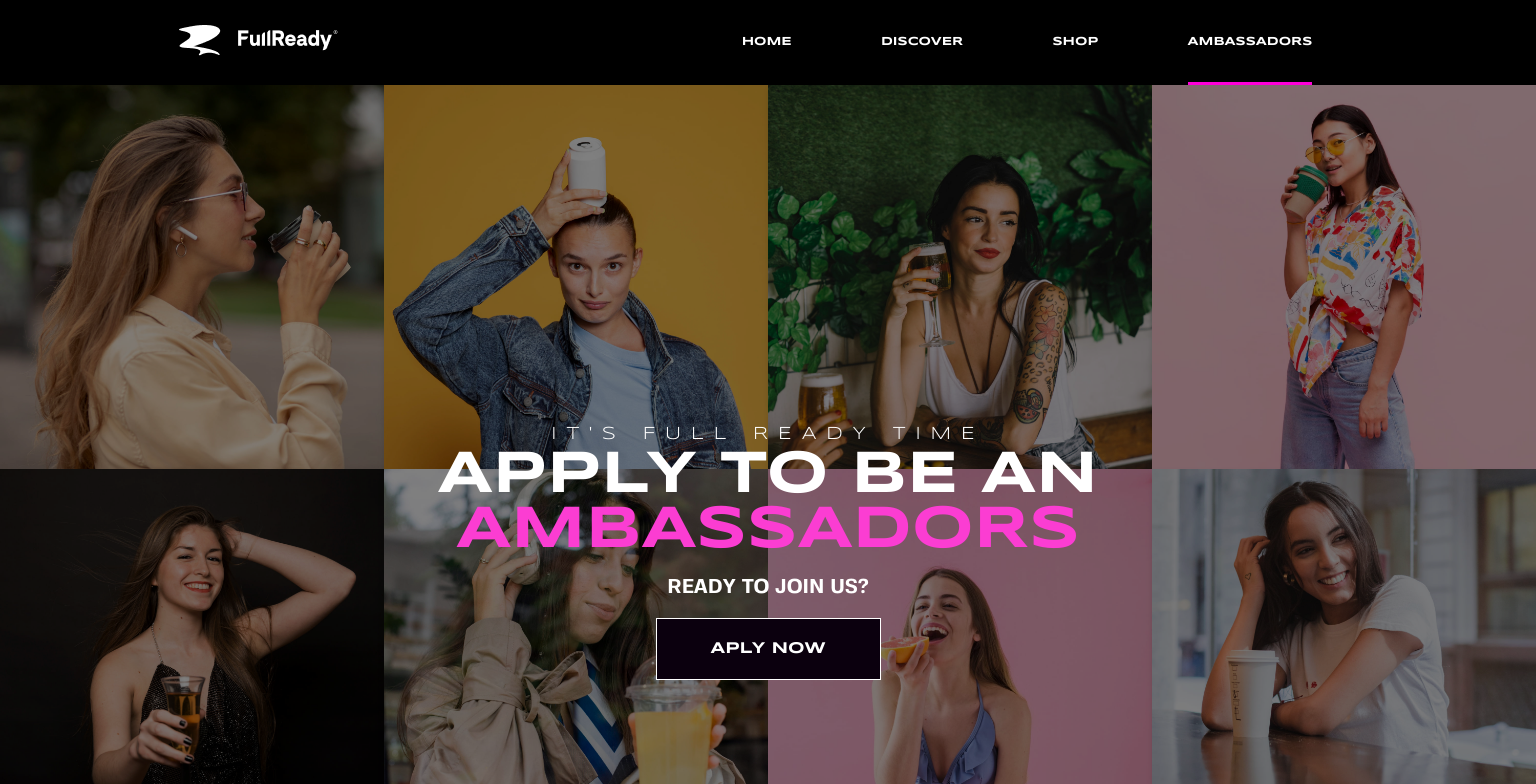
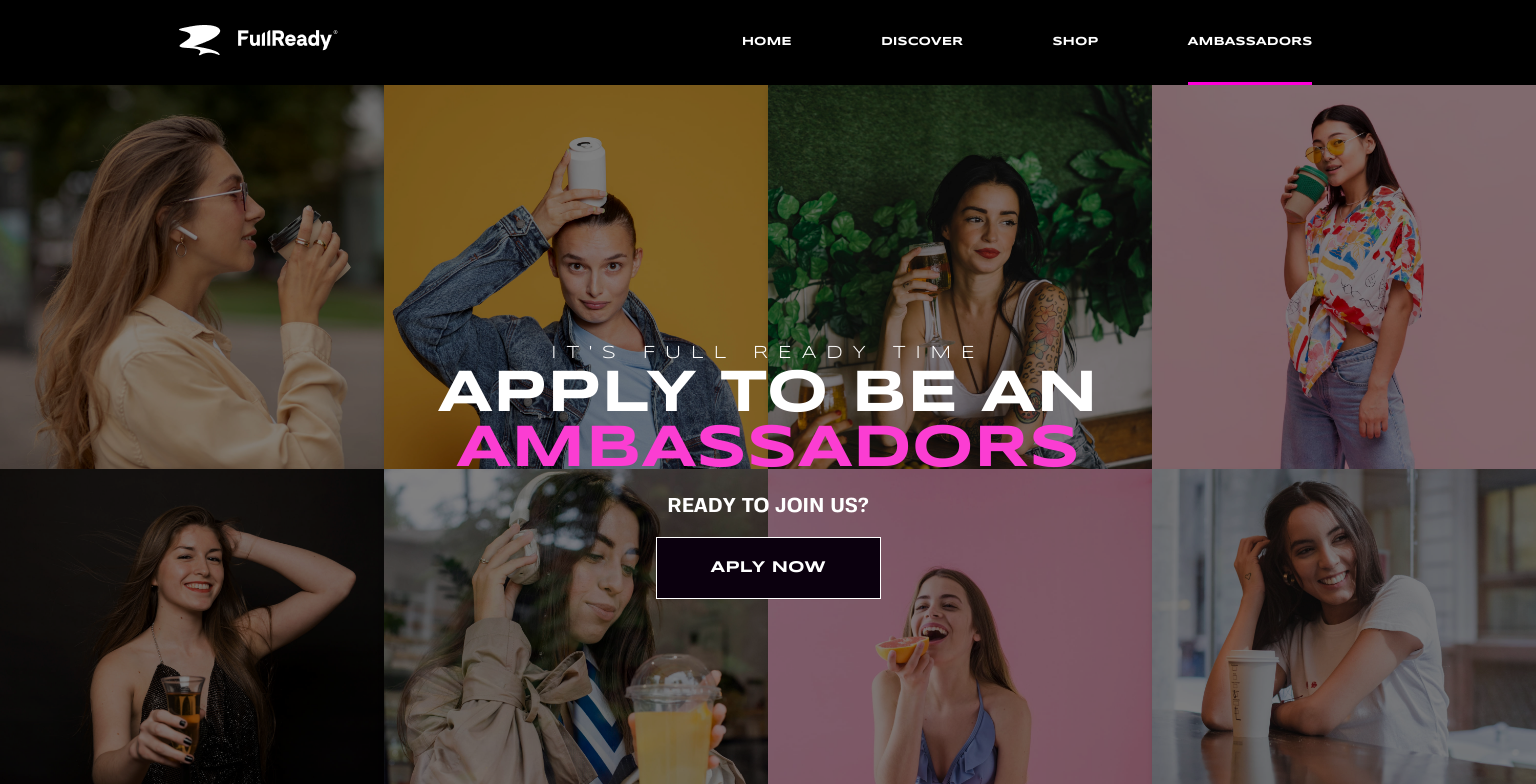
Before and after one commit to JotaJotaM1/Full_Ready_2.0, a React (Vite) app: page /ambassadors in a window 1536 px wide. Shown: the top 784 px of the page. Built offline with nearby package versions, Linux system fonts and the light colour scheme.

Commit message:
update for gridOne ambassadors

```diff
--- a/src/styles/components/ambassadorsGridOne.css
+++ b/src/styles/components/ambassadorsGridOne.css
@@ -197,7 +197,7 @@
 
 @media screen and (min-width: 1440px) {
     .cnt-FatherH1 {
-        top: -362px;
+        top: -27.7rem;
     }
 
     .iconPerks {
```
